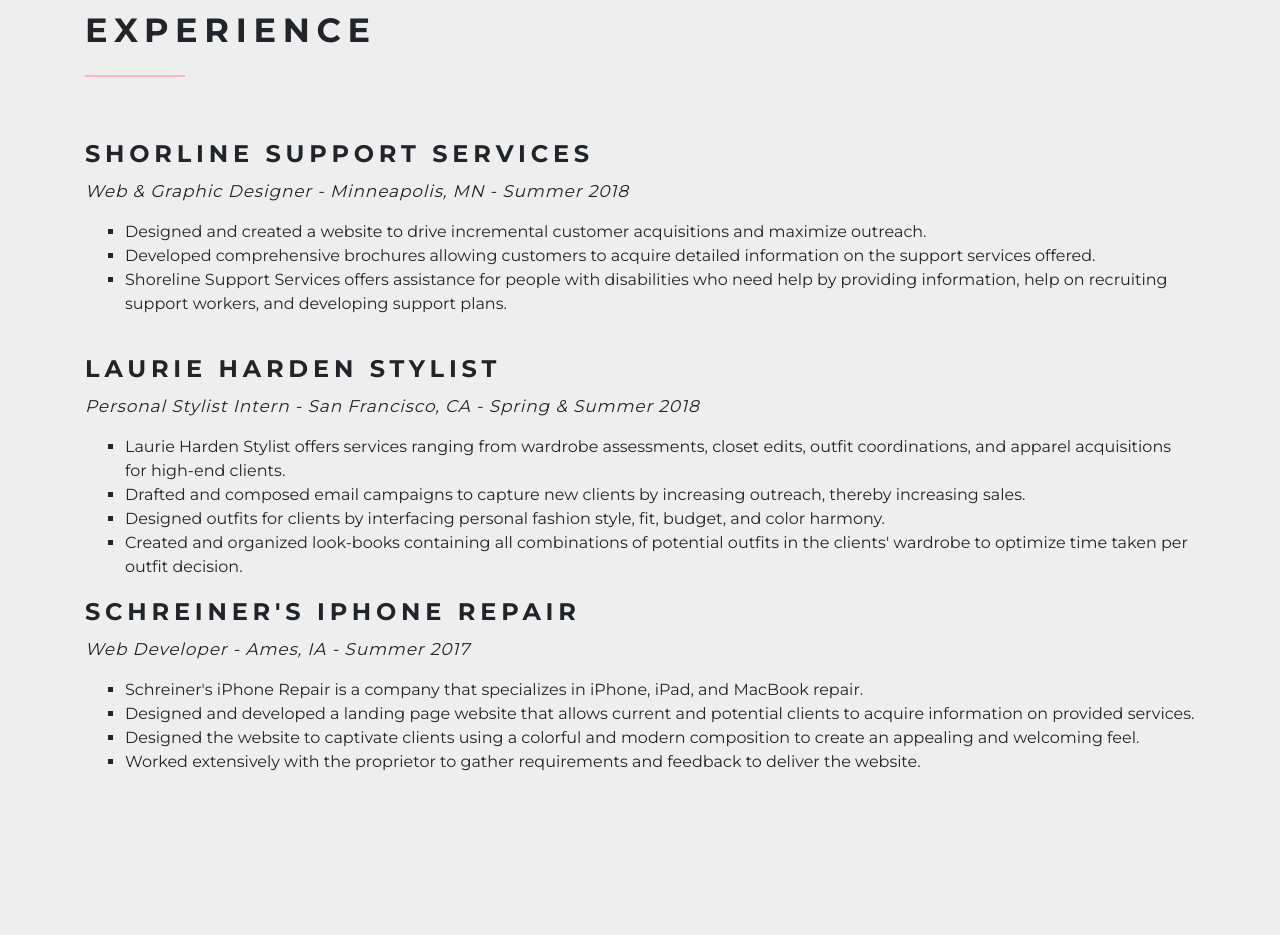
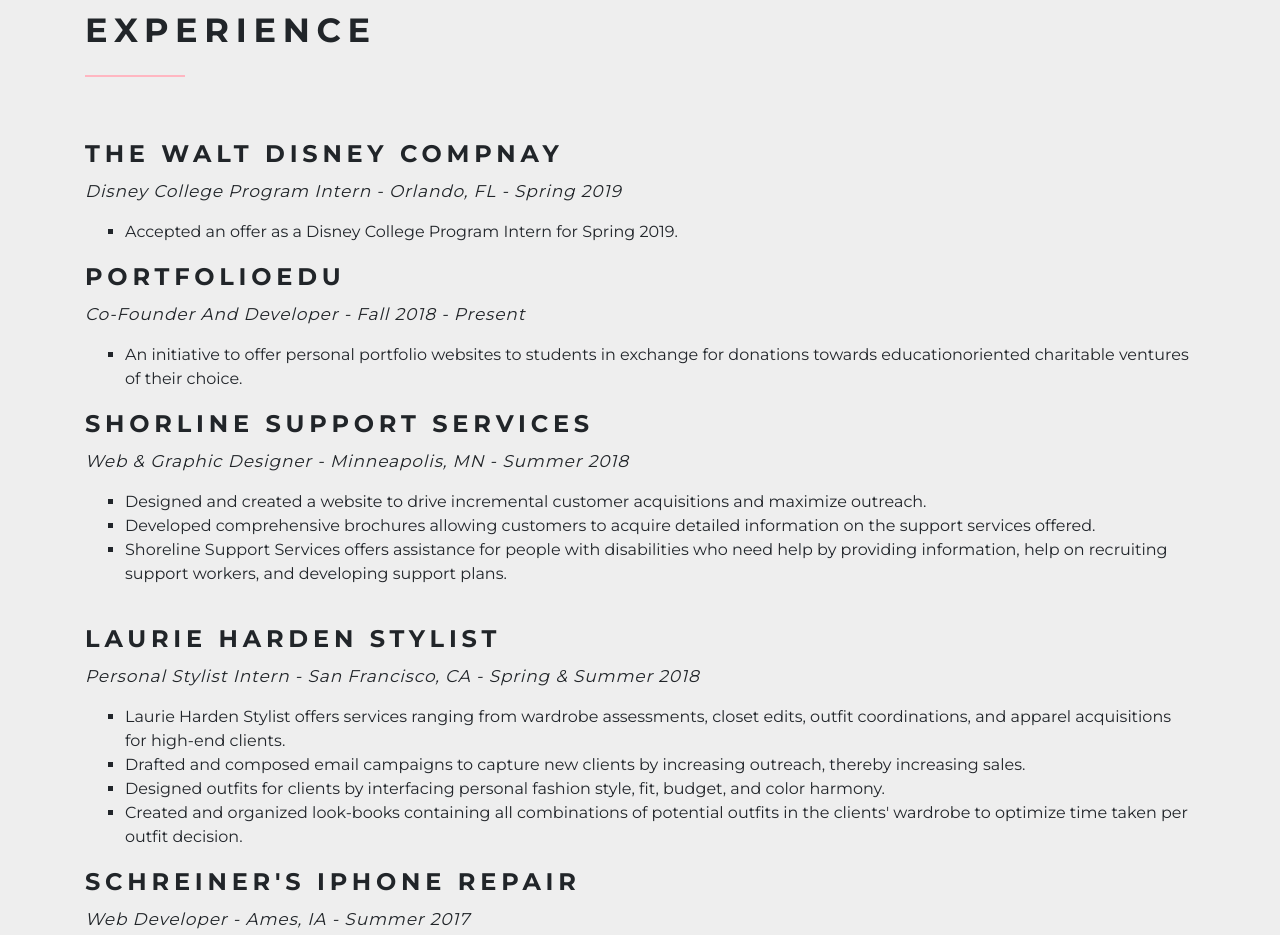
Before and after one commit to MaddieFarrell/maddiefarrell.github.io, a plain HTML site: page index.html in a window 1280 px wide. Shown: the part 4560-5495 px from the top of the page. Drawn offline with Linux system fonts and the light colour scheme; some packages are replaced by stand-ins of ours.

Commit message:
Added new experience

```diff
--- a/index.html
+++ b/index.html
@@ -178,6 +178,20 @@
           <div class="col-lg-12">
             <h2 class="heading">Experience</h2>
             <div class="row">
+             <div class="col-md-12">
+                <h4>The Walt Disney Compnay</h4>
+                <h5 class="normal">Disney College Program Intern - Orlando, FL - Spring 2019</h5>
+                <p><ul class= "a" style="list-style-type:square">
+                  <li>Accepted an offer as a Disney College Program Intern for Spring 2019.</li>
+                </p></ul>
+              </div>
+            <div class="col-md-12">
+                <h4>PortfolioEDU</h4>
+                <h5 class="normal">Co-Founder and Developer  - Fall 2018 - Present</h5>
+                <p><ul class= "a" style="list-style-type:square">
+                  <li>An initiative to offer personal portfolio websites to students in exchange for donations towards educationoriented charitable ventures of their choice.</li>
+                </p></ul>
+              </div>
               <div class="col-md-12" style="margin-bottom:20px;">
               	<h4>Shorline Support Services</h4>
                 <h5 class="normal">Web & Graphic Designer - Minneapolis, MN - Summer 2018</h5>
```
Also changed, not shown: 4 other files.
